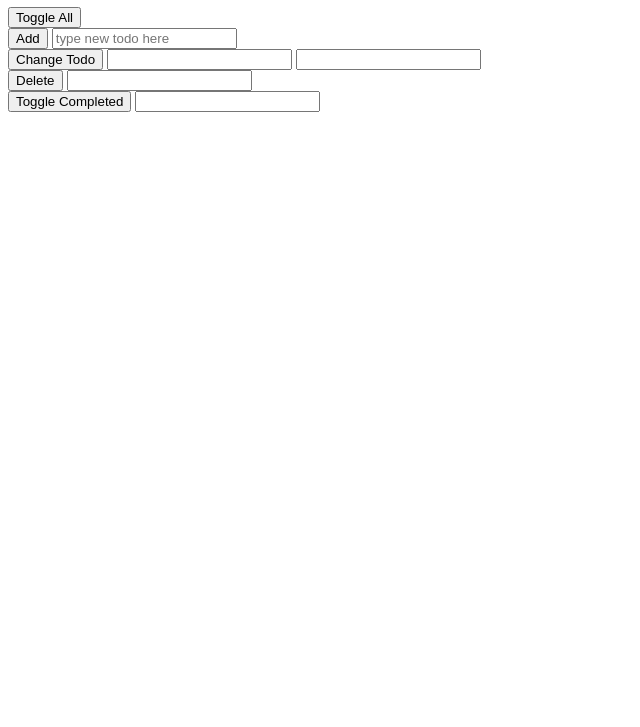
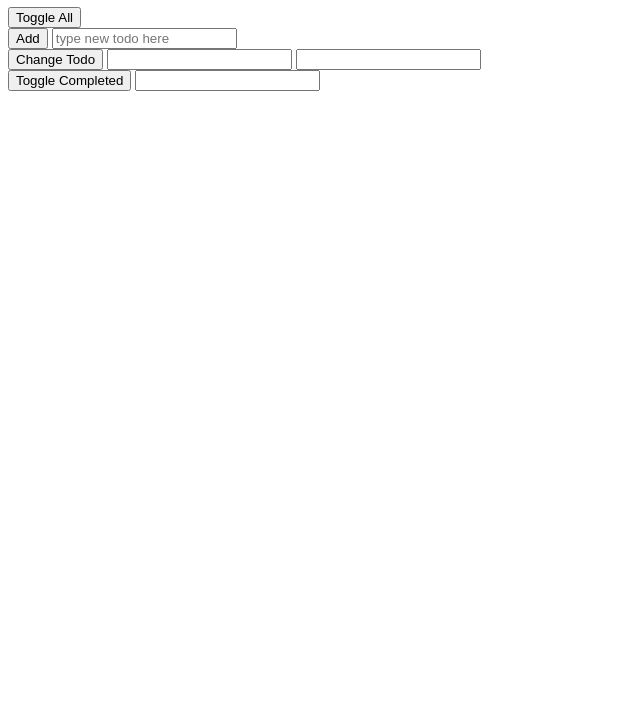
Before and after one commit to thegreatsevrini/practical-javascript, a plain HTML site: page index.html in a window 1280 px wide. Shown: the part 73-800 px from the top of the page, without its empty margins (0-640 px from the left). Drawn offline with Linux system fonts and the light colour scheme.

Commit message:
removed delete button and corresponding text field that were no longer necessary

```diff
--- a/index.html
+++ b/index.html
@@ -27,11 +27,6 @@
     </div>
 
     <div>
-        <button onclick="handlers.deleteTodo()">Delete</button>
-        <input id="deleteTodoPositionInput" type="number">
-    </div>
-
-    <div>
         <button onclick="handlers.toggleCompleted()">Toggle Completed</button>
         <input id="toggleCompletedPositionInput" type="number">
     </div>
--- a/pjs-v3.js
+++ b/pjs-v3.js
@@ -135,4 +135,4 @@ let view = {
         });
     }
 };
-view.setUpEventListeners
+view.setUpEventListeners;
```
